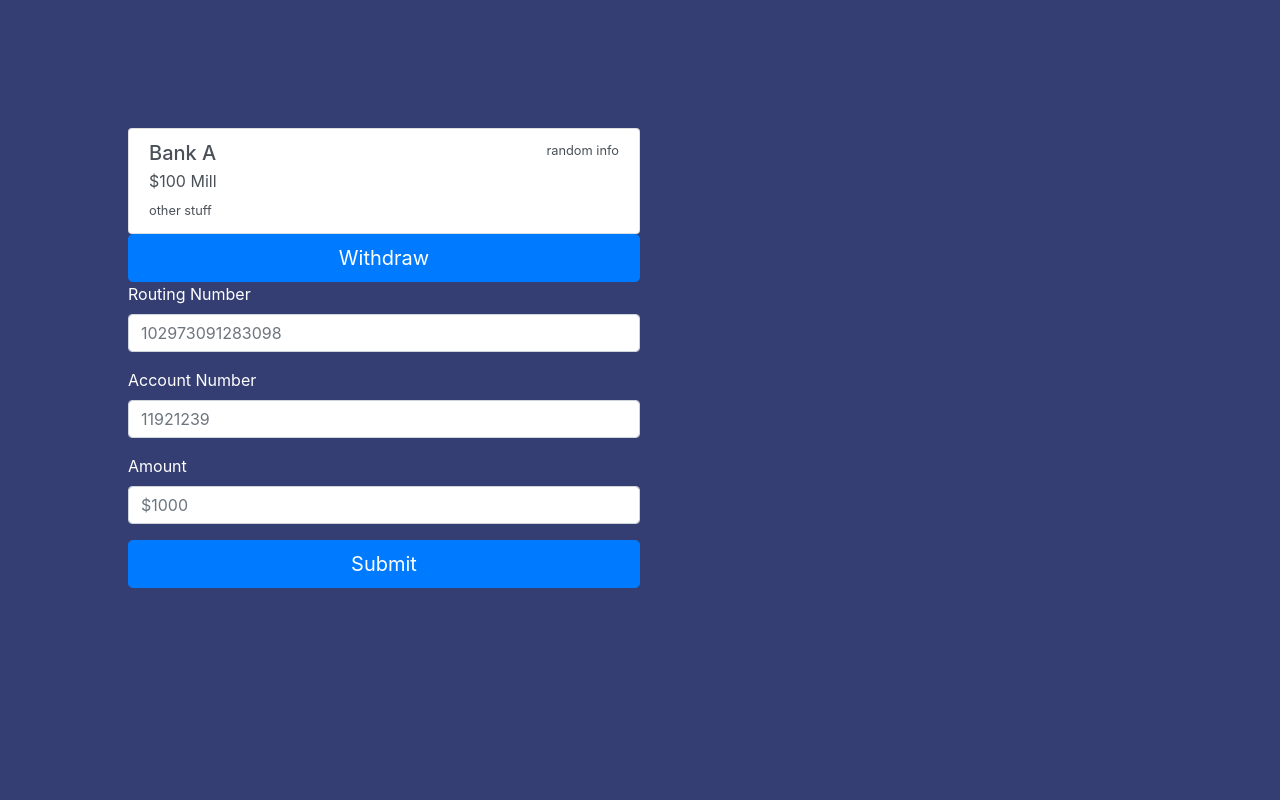
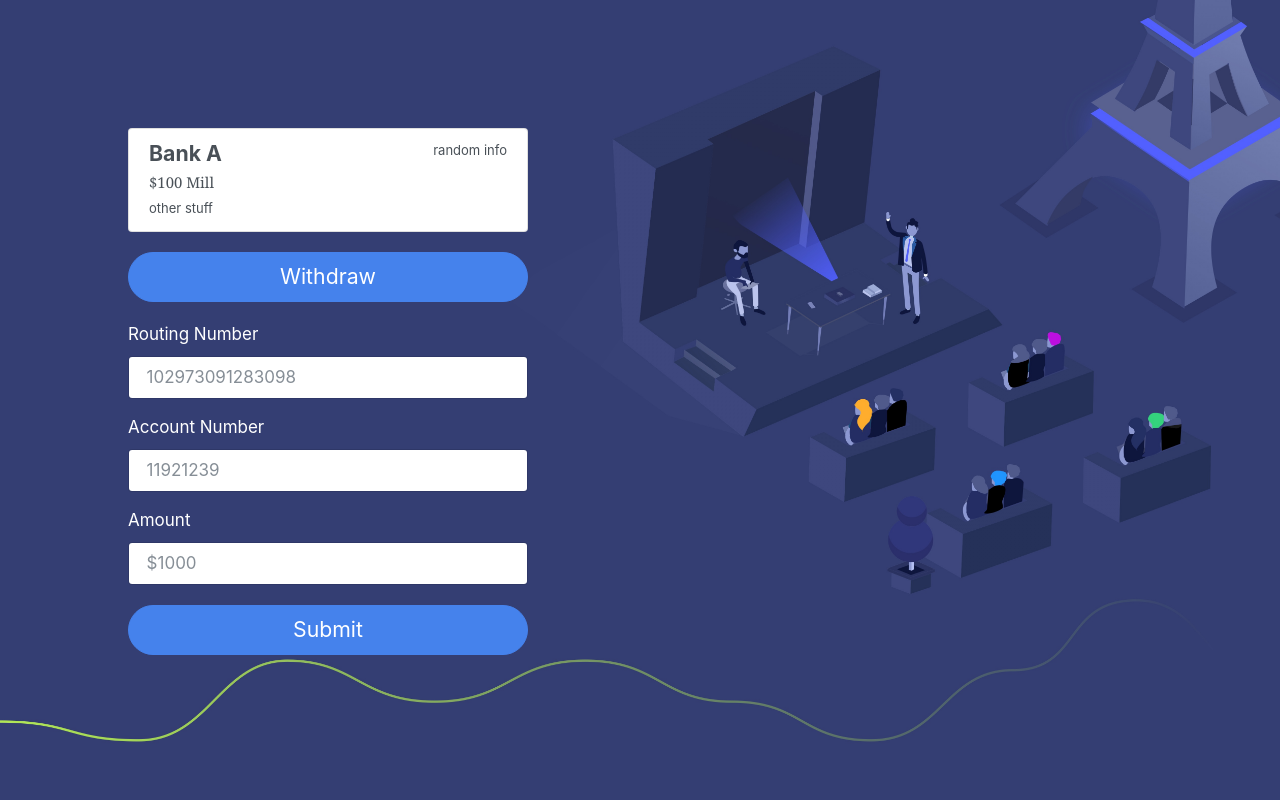
Before and after one commit to crypto-bonds/cryptobonds-web-server, a Django app: template cryptoserver/templates/cryptoserver/bank_deposit.html in a window 1280 px wide. Run offline with Django 3.2, Linux system fonts and the light colour scheme; the template is opened without the code that fills it, so the values that code supplies are empty; some libraries are stand-ins or nearby versions.

Commit message:
bg changes

```diff
--- a/cryptoserver/templates/cryptoserver/bank_deposit.html
+++ b/cryptoserver/templates/cryptoserver/bank_deposit.html
@@ -1,20 +1,22 @@
 <!DOCTYPE html>
-<html lang = "en">
+<html lang="en">
+
 <head>
   <title>Crypto Bonds</title>
   <meta charset="utf-8">
   <meta name="viewport" content="width=device-width, initial-scale=1, shrink-to-fit=no">
-    <link rel="stylesheet" type="text/css" href="style.css">
-    <!-- Bootstrap CSS -->
-    <link rel="stylesheet" href="https://stackpath.bootstrapcdn.com/bootstrap/4.3.1/css/bootstrap.min.css" integrity="sha384-ggOyR0iXCbMQv3Xipma34MD+dH/1fQ784/j6cY/iJTQUOhcWr7x9JvoRxT2MZw1T" crossorigin="anonymous">
+  <link rel="stylesheet" href="https://bootswatch.com/4/litera/bootstrap.min.css">
+  <link href="style.css" rel="stylesheet">
 </head>
+
 <body>
   <!-- mount point for the Mithril JS app -->
   <!-- <div id="app"></div> -->
   <title>Hello, world!</title>
   </head>
-  <body style="background-color: #343E73; color: white">
-    <form style="margin-top: 10%; margin-left: 10%; width: 40%">
+
+  <body>
+    <form style="margin-top: 10%; margin-left: 10%; width: 400px"">
       <div class="list-group">
         <a href="#" class="list-group-item list-group-item-action flex-column align-items-start">
           <div class="d-flex w-100 justify-content-between">
@@ -25,10 +27,11 @@
           <small>other stuff</small>
         </a>
       </div>
-              <button type="button" class="btn btn-primary btn-lg btn-block">Withdraw</button>
+      <button type="button" class="btn btn-primary btn-lg btn-block" style="margin-top: 20px; margin-bottom: 20px">Withdraw</button>
       <div class="form-group">
         <label for="InputName">Routing Number</label>
-                <input type="name" class="form-control" id="InputName" aria-describedby="nameHelp" placeholder="102973091283098">
+        <input type="name" class="form-control" id="InputName" aria-describedby="nameHelp"
+          placeholder="102973091283098">
       </div>
       <div class="form-group">
         <label for="InputName">Account Number</label>
@@ -38,15 +41,22 @@
         <label for="InputName">Amount</label>
         <input type="name" class="form-control" id="InputName" aria-describedby="nameHelp" placeholder="$1000">
       </div>
-              <button type="button" class="btn btn-primary btn-lg btn-block">Submit</button>
+      <button type="button" class="btn btn-primary btn-lg btn-block" style="margin-top: 20px; margin-bottom: 20px">Submit</button>
       <!-- <h1 style="font-size:1rem;">Issue Request</h1> -->
       </div>
     </form>
 
     <!-- <script src="dist/bundle.js"></script> -->
     <!-- jQuery first, then Popper.js, then Bootstrap JS -->
-    <script src="https://code.jquery.com/jquery-3.3.1.slim.min.js" integrity="sha384-q8i/X+965DzO0rT7abK41JStQIAqVgRVzpbzo5smXKp4YfRvH+8abtTE1Pi6jizo" crossorigin="anonymous"></script>
-    <script src="https://cdnjs.cloudflare.com/ajax/libs/popper.js/1.14.7/umd/popper.min.js" integrity="sha384-UO2eT0CpHqdSJQ6hJty5KVphtPhzWj9WO1clHTMGa3JDZwrnQq4sF86dIHNDz0W1" crossorigin="anonymous"></script>
-    <script src="https://stackpath.bootstrapcdn.com/bootstrap/4.3.1/js/bootstrap.min.js" integrity="sha384-JjSmVgyd0p3pXB1rRibZUAYoIIy6OrQ6VrjIEaFf/nJGzIxFDsf4x0xIM+B07jRM" crossorigin="anonymous"></script>
+    <script src="https://code.jquery.com/jquery-3.3.1.slim.min.js"
+      integrity="sha384-q8i/X+965DzO0rT7abK41JStQIAqVgRVzpbzo5smXKp4YfRvH+8abtTE1Pi6jizo"
+      crossorigin="anonymous"></script>
+    <script src="https://cdnjs.cloudflare.com/ajax/libs/popper.js/1.14.7/umd/popper.min.js"
+      integrity="sha384-UO2eT0CpHqdSJQ6hJty5KVphtPhzWj9WO1clHTMGa3JDZwrnQq4sF86dIHNDz0W1"
+      crossorigin="anonymous"></script>
+    <script src="https://stackpath.bootstrapcdn.com/bootstrap/4.3.1/js/bootstrap.min.js"
+      integrity="sha384-JjSmVgyd0p3pXB1rRibZUAYoIIy6OrQ6VrjIEaFf/nJGzIxFDsf4x0xIM+B07jRM"
+      crossorigin="anonymous"></script>
   </body>
+
 </html>
--- a/cryptoserver/templates/cryptoserver/bank_main.html
+++ b/cryptoserver/templates/cryptoserver/bank_main.html
@@ -4,10 +4,8 @@
     <title>Crypto Bonds</title>
     <meta charset="utf-8">
     <meta name="viewport" content="width=device-width, initial-scale=1, shrink-to-fit=no">
-    <link rel="stylesheet" type="text/css" href="style.css">
-    <!-- Bootstrap CSS -->
-    <link rel="stylesheet" href="https://stackpath.bootstrapcdn.com/bootstrap/4.3.1/css/bootstrap.min.css" integrity="sha384-ggOyR0iXCbMQv3Xipma34MD+dH/1fQ784/j6cY/iJTQUOhcWr7x9JvoRxT2MZw1T" crossorigin="anonymous">
-  </head>
+    <link rel="stylesheet" href="https://bootswatch.com/4/litera/bootstrap.min.css">
+    <link href="style.css" rel="stylesheet"> </head>
   <body>
     <!-- mount point for the Mithril JS app -->
     <!-- <div id="app"></div> -->
--- a/cryptoserver/templates/cryptoserver/company_main.html
+++ b/cryptoserver/templates/cryptoserver/company_main.html
@@ -4,10 +4,8 @@
     <title>Crypto Bonds</title>
     <meta charset="utf-8">
     <meta name="viewport" content="width=device-width, initial-scale=1, shrink-to-fit=no">
-    <link rel="stylesheet" type="text/css" href="style.css">
-    <!-- Bootstrap CSS -->
-    <link rel="stylesheet" href="https://stackpath.bootstrapcdn.com/bootstrap/4.3.1/css/bootstrap.min.css" integrity="sha384-ggOyR0iXCbMQv3Xipma34MD+dH/1fQ784/j6cY/iJTQUOhcWr7x9JvoRxT2MZw1T" crossorigin="anonymous">
-  </head>
+    <link rel="stylesheet" href="https://bootswatch.com/4/litera/bootstrap.min.css">
+    <link href="style.css" rel="stylesheet"></head>
   <body>
     <!-- mount point for the Mithril JS app -->
     <!-- <div id="app"></div> -->
--- a/cryptoserver/templates/cryptoserver/company_request.html
+++ b/cryptoserver/templates/cryptoserver/company_request.html
@@ -4,10 +4,8 @@
     <title>Crypto Bonds</title>
     <meta charset="utf-8">
     <meta name="viewport" content="width=device-width, initial-scale=1, shrink-to-fit=no">
-    <link rel="stylesheet" type="text/css" href="style.css">
-    <!-- Bootstrap CSS -->
-    <link rel="stylesheet" href="https://stackpath.bootstrapcdn.com/bootstrap/4.3.1/css/bootstrap.min.css" integrity="sha384-ggOyR0iXCbMQv3Xipma34MD+dH/1fQ784/j6cY/iJTQUOhcWr7x9JvoRxT2MZw1T" crossorigin="anonymous">
-  </head>
+    <link rel="stylesheet" href="https://bootswatch.com/4/litera/bootstrap.min.css">
+    <link href="style.css" rel="stylesheet"></head>
   <body>
     <!-- mount point for the Mithril JS app -->
     <!-- <div id="app"></div> -->
--- a/cryptoserver/templates/cryptoserver/style.css
+++ b/cryptoserver/templates/cryptoserver/style.css
@@ -1,28 +1,30 @@
-.hero {
+
+
+html, body {
   position: absolute;
   /* float: left; */
-  background-image: url("hero.png");
-  /* background-color: #cccccc; */
-  height: 600px;
+  background-image: url('bg.jpg');
+  -webkit-background-size: cover;
+  -moz-background-size: cover;
+  -o-background-size: cover;
+  background-size: cover;
+  background-color: #343E73; color: white;
+  height: 100%;
   width: 50%;
   right: 0;
   background-position: center;
   background-repeat: no-repeat;
   background-size: cover;
-}
-
-html,
-body {
   position: absolute;
   width: 100%;
   height: 100%;
-  font-family: -apple-system, system-ui, BlinkMacSystemFont, "Segoe UI",
-    Roboto, "Helvetica Neue", Arial, sans-serif;
+  font-family: -apple-system, system-ui, BlinkMacSystemFont, "Segoe UI", Roboto,
+    "Helvetica Neue", Arial, sans-serif;
 }
 
 h1 {
-    font-family: 'Anonymous Pro', -apple-system, system-ui, BlinkMacSystemFont, "Segoe UI",
-    Roboto, "Helvetica Neue", Arial, sans-serif;
+  font-family: "Rubik", -apple-system, system-ui, BlinkMacSystemFont, "Segoe UI";
+  font-weight: 300;
 }
 
-@import url('https://fonts.googleapis.com/css?family=Anonymous+Pro:400,700');
+@import url("https://fonts.googleapis.com/css?family=Rubik:300,400,700");
--- a/cryptoserver/templates/cryptoserver/trader_deposit.html
+++ b/cryptoserver/templates/cryptoserver/trader_deposit.html
@@ -4,10 +4,8 @@
     <title>Crypto Bonds</title>
     <meta charset="utf-8">
     <meta name="viewport" content="width=device-width, initial-scale=1, shrink-to-fit=no">
-    <link rel="stylesheet" type="text/css" href="style.css">
-    <!-- Bootstrap CSS -->
-    <link rel="stylesheet" href="https://stackpath.bootstrapcdn.com/bootstrap/4.3.1/css/bootstrap.min.css" integrity="sha384-ggOyR0iXCbMQv3Xipma34MD+dH/1fQ784/j6cY/iJTQUOhcWr7x9JvoRxT2MZw1T" crossorigin="anonymous">
-  </head>
+    <link rel="stylesheet" href="https://bootswatch.com/4/litera/bootstrap.min.css">
+    <link href="style.css" rel="stylesheet"></head>
   <body>
     <!-- mount point for the Mithril JS app -->
     <!-- <div id="app"></div> -->
```
Also changed, not shown: cryptoserver/templates/cryptoserver/company_withdraw.html (+3 -4 lines), cryptoserver/templates/cryptoserver/index.html (+1 -15 lines), cryptoserver/templates/cryptoserver/bg.jpg (added). Lines whose indentation alone changed are shown as unchanged.
